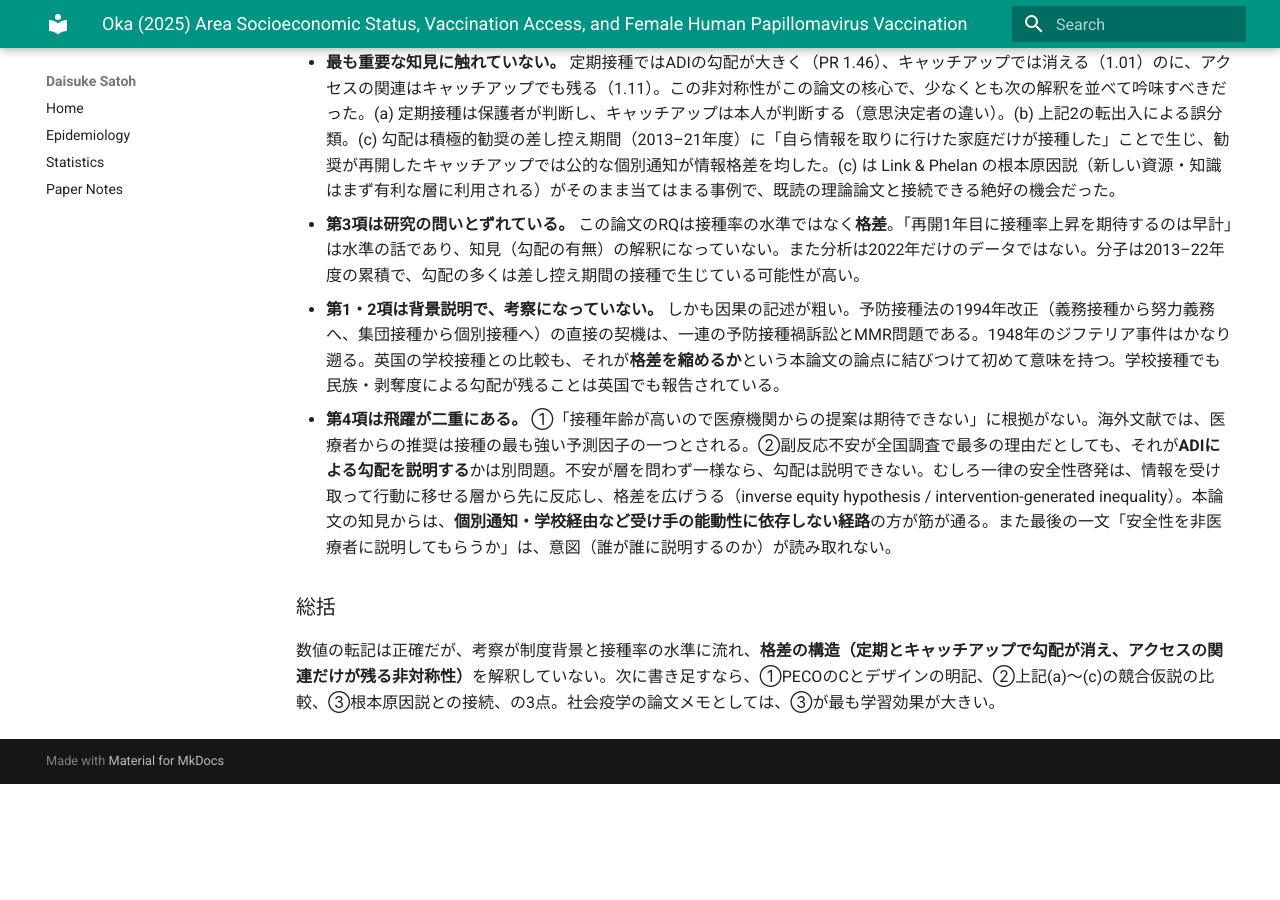
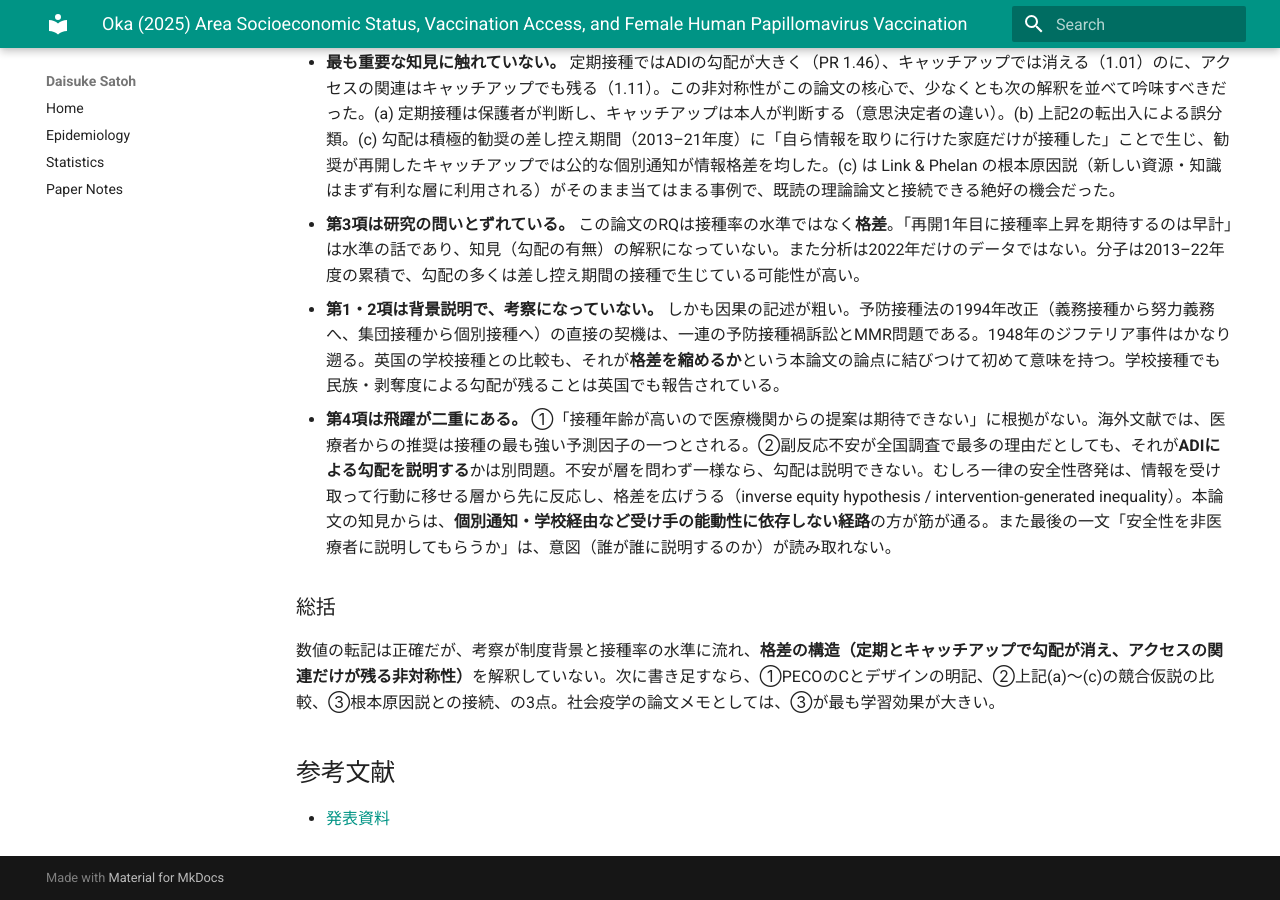
Before and after one commit to dsatoh20/dsatoh20.github.io, an MkDocs documentation site: the page built from docs/paper_notes/2026-11-10_Oka2025_area-ses-hpv-vaccination.md, in a window 1280 px wide and 900 px high, scrolled down 2264 px. Built offline with MkDocs 1.6.1 and Material for MkDocs 9.7.7, drawn with Linux system fonts in a browser that asks for light colours; before the commit the page ends 3048 px from its top, so only the background shows below that.

Commit message:
sync: update from career repo

```diff
--- a/docs/paper_notes/2026-11-10_Oka2025_area-ses-hpv-vaccination.md
+++ b/docs/paper_notes/2026-11-10_Oka2025_area-ses-hpv-vaccination.md
@@ -51,3 +51,6 @@ CI, 0.92-1.11)
 
 ### 総括
 数値の転記は正確だが、考察が制度背景と接種率の水準に流れ、**格差の構造（定期とキャッチアップで勾配が消え、アクセスの関連だけが残る非対称性）**を解釈していない。次に書き足すなら、①PECOのCとデザインの明記、②上記(a)〜(c)の競合仮説の比較、③根本原因説との接続、の3点。社会疫学の論文メモとしては、③が最も学習効果が大きい。
+
+## 参考文献
+- [発表資料](https://docs.google.com/presentation/d/1tTpKDa9uHUCQMb2Gcc_2JgTE5pSdnTsGWANjrG2wZPc/edit?usp=sharing)
```
